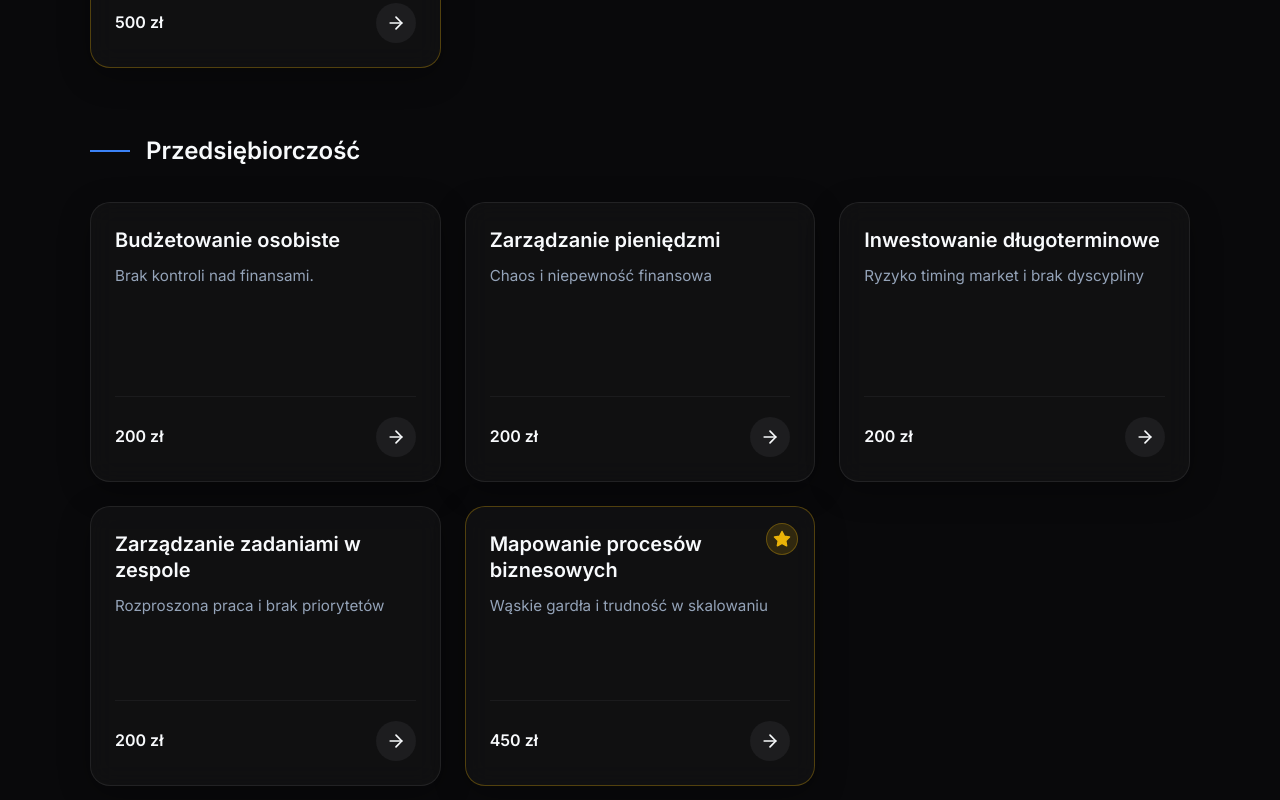
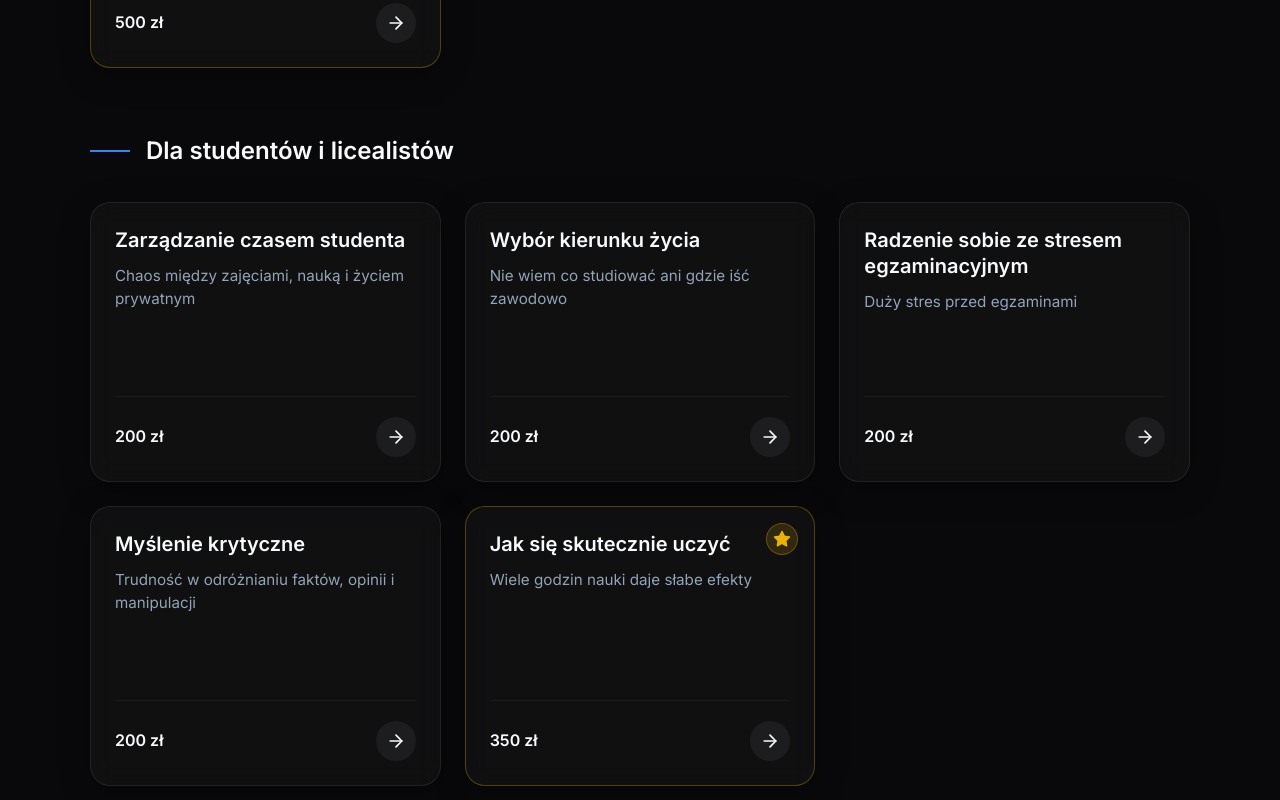
Before and after one commit to DahanDaniel/kursy-orientacji-zyciowej, a React (Vite) app: page / in a window 1280 px wide. Shown: the part 5700-6500 px from the top of the page. Built offline with nearby package versions, Linux system fonts and the light colour scheme; no server answers.

Commit message:
feat: implement Clerk auth and My Courses feature

```diff
--- a/src/App.jsx
+++ b/src/App.jsx
@@ -3,6 +3,7 @@ import { useEffect } from 'react';
 import Home from './pages/Home';
 import CoursePage from './pages/CoursePage';
 import HowItWorksPage from './pages/HowItWorksPage';
+import MyCourses from './pages/MyCourses';
 import Navbar from './components/Navbar';
 import Footer from './components/Footer';
 
@@ -57,6 +58,7 @@ function App() {
           <Routes>
             <Route path="/" element={<Home />} />
             <Route path="/how-it-works" element={<HowItWorksPage />} />
+            <Route path="/my-courses" element={<MyCourses />} />
             <Route path="/course/:id" element={<CoursePage />} />
           </Routes>
         </main>
--- a/src/components/Navbar.jsx
+++ b/src/components/Navbar.jsx
@@ -1,7 +1,7 @@
 import { Link, useLocation } from 'react-router-dom';
 import { Compass, Sun, Moon, ArrowLeft } from 'lucide-react';
 import { useState, useEffect } from 'react';
-import { SignedIn, SignedOut, SignInButton, UserButton } from '@clerk/react';
+import { Show, SignInButton, UserButton } from '@clerk/react';
 
 const Navbar = () => {
   const location = useLocation();
@@ -40,19 +40,22 @@ const Navbar = () => {
           <a href="/#library">Biblioteka</a>
           <Link to="/how-it-works" className={location.pathname === '/how-it-works' ? 'active' : ''}>Jak to działa?</Link>
           <a href="/#bundles">Pakiety</a>
+          <Show when="signed-in">
+            <Link to="/my-courses" className={location.pathname === '/my-courses' ? 'active' : ''}>Moje kursy</Link>
+          </Show>
         </nav>
         <div className="nav-actions">
           <button className="theme-toggle" onClick={toggleTheme} aria-label="Toggle theme">
             {theme === 'dark' ? <Sun size={20} /> : <Moon size={20} />}
           </button>
-          <SignedOut>
+          <Show when="signed-out">
             <SignInButton mode="modal">
               <button className="btn-secondary">Zaloguj</button>
             </SignInButton>
-          </SignedOut>
-          <SignedIn>
-            <UserButton afterSignOutUrl="/" />
-          </SignedIn>
+          </Show>
+          <Show when="signed-in">
+            <UserButton />
+          </Show>
         </div>
       </div>
 
--- a/src/data/courses.js
+++ b/src/data/courses.js
@@ -185,6 +185,51 @@ export const courseCategories = [
     ]
   },
   {
+    name: "Dla studentów i licealistów",
+    courses: [
+      {
+        id: "czas-studenta",
+        title: "Zarządzanie czasem studenta",
+        problem: "Chaos między zajęciami, nauką i życiem prywatnym",
+        model: "Energia > czas",
+        price: 200,
+        type: "standard"
+      },
+      {
+        id: "kierunek-zycia",
+        title: "Wybór kierunku życia",
+        problem: "Nie wiem co studiować ani gdzie iść zawodowo",
+        model: "Eksperymentowanie zamiast jednej decyzji",
+        price: 200,
+        type: "standard"
+      },
+      {
+        id: "stres-egzaminacyjny",
+        title: "Radzenie sobie ze stresem egzaminacyjnym",
+        problem: "Duży stres przed egzaminami",
+        model: "Stres jako reakcja układu nerwowego",
+        price: 200,
+        type: "standard"
+      },
+      {
+        id: "myslenie-krytyczne",
+        title: "Myślenie krytyczne",
+        problem: "Trudność w odróżnianiu faktów, opinii i manipulacji",
+        model: "Błędy poznawcze",
+        price: 200,
+        type: "standard"
+      },
+      {
+        id: "skuteczna-nauka",
+        title: "Jak się skutecznie uczyć",
+        problem: "Wiele godzin nauki daje słabe efekty",
+        model: "Aktywne uczenie się",
+        price: 350,
+        type: "premium"
+      }
+    ]
+  },
+  {
     name: "Przedsiębiorczość",
     courses: [
       {
--- a/src/main.jsx
+++ b/src/main.jsx
@@ -1,19 +1,13 @@
-import React from 'react'
-import ReactDOM from 'react-dom/client'
+import { StrictMode } from 'react'
+import { createRoot } from 'react-dom/client'
 import { ClerkProvider } from '@clerk/react'
 import App from './App.jsx'
 import './index.css'
 
-const PUBLISHABLE_KEY = import.meta.env.VITE_CLERK_PUBLISHABLE_KEY
-
-if (!PUBLISHABLE_KEY) {
-  console.warn('Missing VITE_CLERK_PUBLISHABLE_KEY in .env.local')
-}
-
-ReactDOM.createRoot(document.getElementById('root')).render(
-  <React.StrictMode>
-    <ClerkProvider publishableKey={PUBLISHABLE_KEY || 'pk_test_placeholder'}>
+createRoot(document.getElementById('root')).render(
+  <StrictMode>
+    <ClerkProvider afterSignOutUrl="/">
       <App />
     </ClerkProvider>
-  </React.StrictMode>,
+  </StrictMode>,
 )
--- a/src/pages/CoursePage.jsx
+++ b/src/pages/CoursePage.jsx
@@ -178,9 +178,13 @@ const CoursePage = () => {
           line-height: 1.1;
           letter-spacing: -0.02em;
           margin-bottom: 60px;
-          background: linear-gradient(135deg, #fff, #a1a1aa);
+          background: linear-gradient(135deg, var(--text-primary), var(--text-secondary));
           -webkit-background-clip: text;
           -webkit-text-fill-color: transparent;
+        }
+
+        [data-theme='light'] .course-title-main {
+          background: linear-gradient(135deg, var(--text-secondary), var(--text-primary));
         }
 
         /* Utils inside component */
--- /dev/null
+++ b/src/pages/MyCourses.jsx
@@ -0,0 +1,88 @@
+import { useUser } from '@clerk/react';
+import { allCoursesFlat } from '../data/courses';
+import CourseCard from '../components/CourseCard';
+import { Link } from 'react-router-dom';
+import { BookOpen, ArrowRight } from 'lucide-react';
+
+const MyCourses = () => {
+  const { user, isLoaded, isSignedIn } = useUser();
+
+  if (!isLoaded) {
+    return (
+      <div className="container mt-32 text-center">
+        <p className="text-secondary">Ładowanie Twoich kursów...</p>
+      </div>
+    );
+  }
+
+  if (!isSignedIn) {
+    return (
+      <div className="container mt-32 text-center">
+        <h2 className="text-3xl font-bold mb-4">Zaloguj się</h2>
+        <p className="text-secondary mb-8">Zaloguj się, aby zobaczyć swoje kursy.</p>
+        <Link to="/" className="btn btn-primary">Wróć do strony głównej</Link>
+      </div>
+    );
+  }
+
+  const access = user?.publicMetadata?.access || [];
+  const myCourses = allCoursesFlat.filter(course => access.includes(course.id));
+
+  return (
+    <div className="my-courses-page container mt-16 pb-32">
+      <div className="bg-glow"></div>
+
+      <header className="mb-16">
+        <h1 className="text-4xl font-bold mb-4">Moje kursy</h1>
+        <p className="text-secondary text-lg">Twoja biblioteka odblokowanych materiałów.</p>
+      </header>
+
+      {myCourses.length > 0 ? (
+        <div className="course-grid">
+          {myCourses.map(course => (
+            <CourseCard key={course.id} course={course} />
+          ))}
+        </div>
+      ) : (
+        <div className="glass-panel p-12 text-center max-w-2xl mx-auto">
+          <BookOpen size={48} className="mx-auto mb-6 text-accent-primary" />
+          <h2 className="text-2xl font-bold mb-4">Nie masz jeszcze żadnych kursów</h2>
+          <p className="text-secondary mb-8">
+            Twoja biblioteka jest obecnie pusta. Przeglądaj dostępne kursy i wybierz coś dla siebie, aby zacząć naukę.
+          </p>
+          <div className="flex flex-col sm:flex-row gap-4 justify-center">
+            <Link to="/#library" className="btn btn-primary flex items-center justify-center gap-2">
+              Przeglądaj bibliotekę <ArrowRight size={18} />
+            </Link>
+          </div>
+        </div>
+      )}
+
+      <style>{`
+        .my-courses-page {
+          position: relative;
+        }
+
+        .course-grid {
+          display: grid;
+          grid-template-columns: repeat(auto-fill, minmax(320px, 1fr));
+          gap: 32px;
+        }
+
+        .bg-glow {
+          position: absolute;
+          top: -10%;
+          right: -10%;
+          width: 500px;
+          height: 500px;
+          background: radial-gradient(circle, var(--accent-primary-alpha) 0%, transparent 70%);
+          filter: blur(80px);
+          z-index: -1;
+          pointer-events: none;
+        }
+      `}</style>
+    </div>
+  );
+};
+
+export default MyCourses;
```
Also changed, not shown: 2 other files (tests, documents, lock files or other folders).
